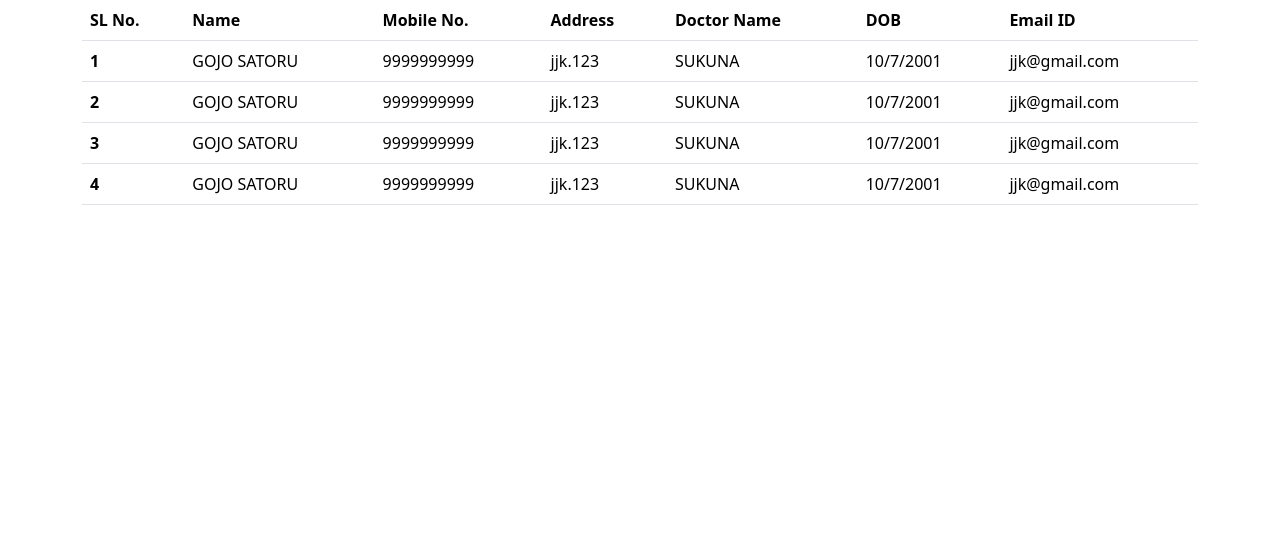
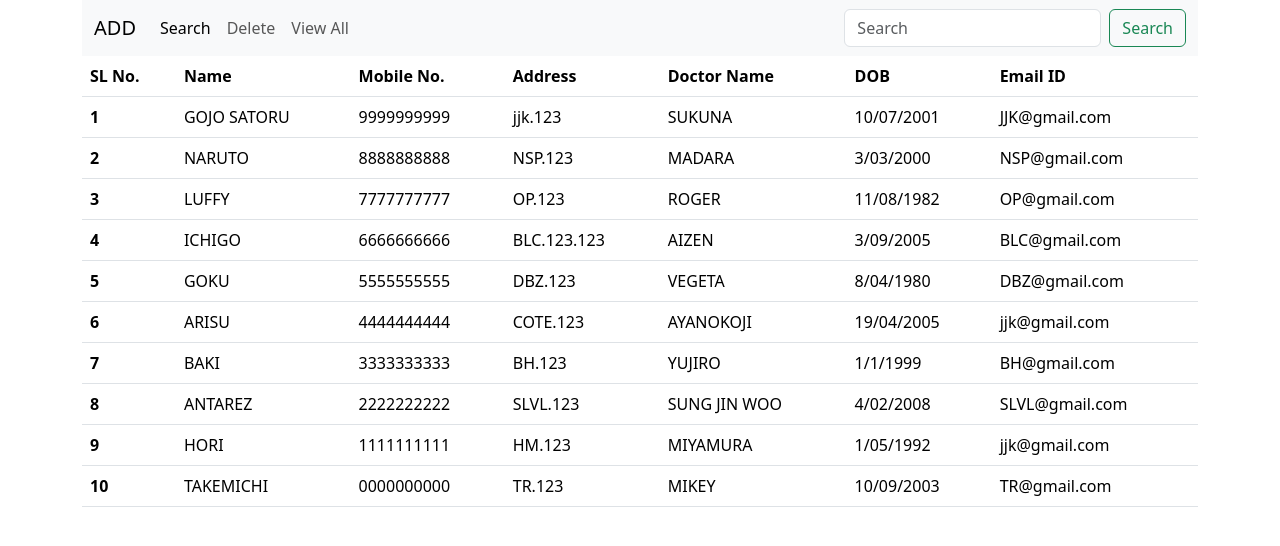
Before and after one commit to 666vaishnav666/Patient-App, a plain HTML site: page viewall.html in a window 1280 px wide. Drawn offline with nearby package versions, Linux system fonts and the light colour scheme.

Commit message:
New Change

```diff
--- a/viewall.html
+++ b/viewall.html
@@ -11,6 +11,35 @@
     <div class="container">
         <div class="row">
             <div class="col col-12 col-sm-12 col-md-12 col-lg-12 col-xl-12 col-xxl-12">
+              <div class="row g-3">
+                <div class="col col-12 col-sm-12 col-md-12 col-lg-12 col-xl-12 col-xxl-12">
+                  <nav class="navbar navbar-expand-lg bg-body-tertiary">
+                    <div class="container-fluid">
+                      <a class="navbar-brand" href="index.html">ADD</a>
+                      <button class="navbar-toggler" type="button" data-bs-toggle="collapse" data-bs-target="#navbarSupportedContent" aria-controls="navbarSupportedContent" aria-expanded="false" aria-label="Toggle navigation">
+                        <span class="navbar-toggler-icon"></span>
+                      </button>
+                      <div class="collapse navbar-collapse" id="navbarSupportedContent">
+                        <ul class="navbar-nav me-auto mb-2 mb-lg-0">
+                          <li class="nav-item">
+                            <a class="nav-link active" aria-current="page" href="search.html">Search</a>
+                          </li>
+                          <li class="nav-item">
+                            <a class="nav-link" href="delete.html">Delete</a>
+                          </li>
+                          <li class="nav-item">
+                            <a class="nav-link" href="viewall.html">View All</a>
+                          </li>
+                        </ul>
+                        <form class="d-flex" role="search">
+                          <input class="form-control me-2" type="search" placeholder="Search" aria-label="Search">
+                          <button class="btn btn-outline-success" type="submit">Search</button>
+                        </form>
+                      </div>
+                    </div>
+                  </nav>
+                </div>
+              </div>
                 <table class="table">
                     <thead>
                       <tr>
@@ -30,35 +59,89 @@
                         <td>9999999999</td>
                         <td>jjk.123</td>
                         <td>SUKUNA</td>
-                        <td>10/7/2001</td>
+                        <td>10/07/2001</td>
+                        <td>JJK@gmail.com</td>
+                      </tr>
+                      <tr>
+                        <th scope="row">2</th>
+                        <td>NARUTO</td>
+                        <td>8888888888</td>
+                        <td>NSP.123</td>
+                        <td>MADARA</td>
+                        <td>3/03/2000</td>
+                        <td>NSP@gmail.com</td>
+                      </tr>
+                      <tr>
+                        <th scope="row">3</th>
+                        <td>LUFFY</td>
+                        <td>7777777777</td>
+                        <td>OP.123</td>
+                        <td>ROGER</td>
+                        <td>11/08/1982</td>
+                        <td>OP@gmail.com</td>
+                      </tr>
+                      <tr>
+                        <th scope="row">4</th>
+                        <td>ICHIGO</td>
+                        <td>6666666666</td>
+                        <td>BLC.123.123</td>
+                        <td>AIZEN</td>
+                        <td>3/09/2005</td>
+                        <td>BLC@gmail.com</td>
+                      </tr>
+                      <tr>
+                        <th scope="row">5</th>
+                        <td>GOKU</td>
+                        <td>5555555555</td>
+                        <td>DBZ.123</td>
+                        <td>VEGETA</td>
+                        <td>8/04/1980</td>
+                        <td>DBZ@gmail.com</td>
+                      </tr>
+                      <tr>
+                        <th scope="row">6</th>
+                        <td>ARISU</td>
+                        <td>4444444444</td>
+                        <td>COTE.123</td>
+                        <td>AYANOKOJI</td>
+                        <td>19/04/2005</td>
                         <td>jjk@gmail.com</td>
                       </tr>
                       <tr>
-                        <th scope="row">2</th>
-                        <td>GOJO SATORU</td>
-                        <td>9999999999</td>
-                        <td>jjk.123</td>
-                        <td>SUKUNA</td>
-                        <td>10/7/2001</td>
+                        <th scope="row">7</th>
+                        <td>BAKI</td>
+                        <td>3333333333</td>
+                        <td>BH.123</td>
+                        <td>YUJIRO</td>
+                        <td>1/1/1999</td>
+                        <td>BH@gmail.com</td>
+                      </tr>
+                      <tr>
+                        <th scope="row">8</th>
+                        <td>ANTAREZ</td>
+                        <td>2222222222</td>
+                        <td>SLVL.123</td>
+                        <td>SUNG JIN WOO</td>
+                        <td>4/02/2008</td>
+                        <td>SLVL@gmail.com</td>
+                      </tr>
+                      <tr>
+                        <th scope="row">9</th>
+                        <td>HORI</td>
+                        <td>1111111111</td>
+                        <td>HM.123</td>
+                        <td>MIYAMURA</td>
+                        <td>1/05/1992</td>
                         <td>jjk@gmail.com</td>
                       </tr>
                       <tr>
-                        <th scope="row">3</th>
-                        <td>GOJO SATORU</td>
-                        <td>9999999999</td>
-                        <td>jjk.123</td>
-                        <td>SUKUNA</td>
-                        <td>10/7/2001</td>
-                        <td>jjk@gmail.com</td>
-                      </tr>
-                      <tr>
-                        <th scope="row">4</th>
-                        <td>GOJO SATORU</td>
-                        <td>9999999999</td>
-                        <td>jjk.123</td>
-                        <td>SUKUNA</td>
-                        <td>10/7/2001</td>
-                        <td>jjk@gmail.com</td>
+                        <th scope="row">10</th>
+                        <td>TAKEMICHI</td>
+                        <td>0000000000</td>
+                        <td>TR.123</td>
+                        <td>MIKEY</td>
+                        <td>10/09/2003</td>
+                        <td>TR@gmail.com</td>
                       </tr>
                     </tbody>
                   </table>
```
Also changed, not shown: delete.html (added, +70 -0 lines), index.html (+36 -1 lines), search.html (added, +70 -0 lines).
